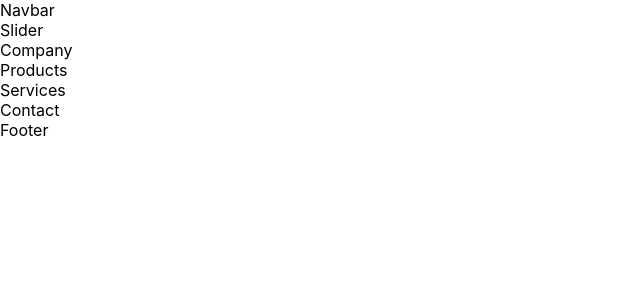
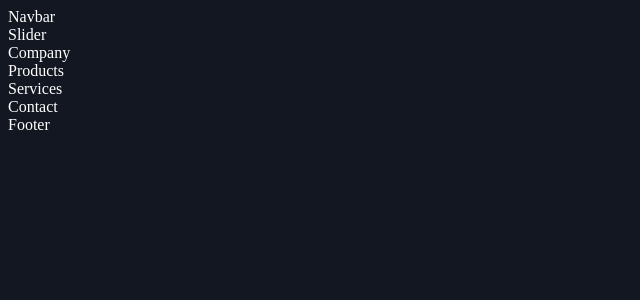
Before and after one commit to ahmedsheblwafa/solvix, a React (Create React App) app: page / in a window 1280 px wide. Shown: the top 300 px of the page, without its empty margins (0-640 px from the left). Built offline with nearby package versions, Linux system fonts and the light colour scheme.

Commit message:
add colors

```diff
--- a/src/index.css
+++ /dev/null
@@ -1,13 +0,0 @@
-body {
-  margin: 0;
-  font-family: -apple-system, BlinkMacSystemFont, 'Segoe UI', 'Roboto', 'Oxygen',
-    'Ubuntu', 'Cantarell', 'Fira Sans', 'Droid Sans', 'Helvetica Neue',
-    sans-serif;
-  -webkit-font-smoothing: antialiased;
-  -moz-osx-font-smoothing: grayscale;
-}
-
-code {
-  font-family: source-code-pro, Menlo, Monaco, Consolas, 'Courier New',
-    monospace;
-}
--- a/src/index.js
+++ b/src/index.js
@@ -1,6 +1,6 @@
 import React from 'react';
 import ReactDOM from 'react-dom/client';
-import './index.css';
+import './index.scss';
 import App from './App';
 import reportWebVitals from './reportWebVitals';
 
--- /dev/null
+++ b/src/index.scss
@@ -0,0 +1,15 @@
+
+
+
+$DarkBlue:#131722;
+$mainBlue:#010B40;
+$lightGray:#4F5873;
+$DarkGreen:#127357;
+$MediumGreen:#17BF60;
+$lightGreen:#1ED96F;
+$textClr:#ffffff;
+
+body{
+background-color:$DarkBlue;
+color: $textClr;
+}
```
Also changed, not shown: public/images/WhatsApp Image 2023-03-30 at 14.46.43.jpg (added).
